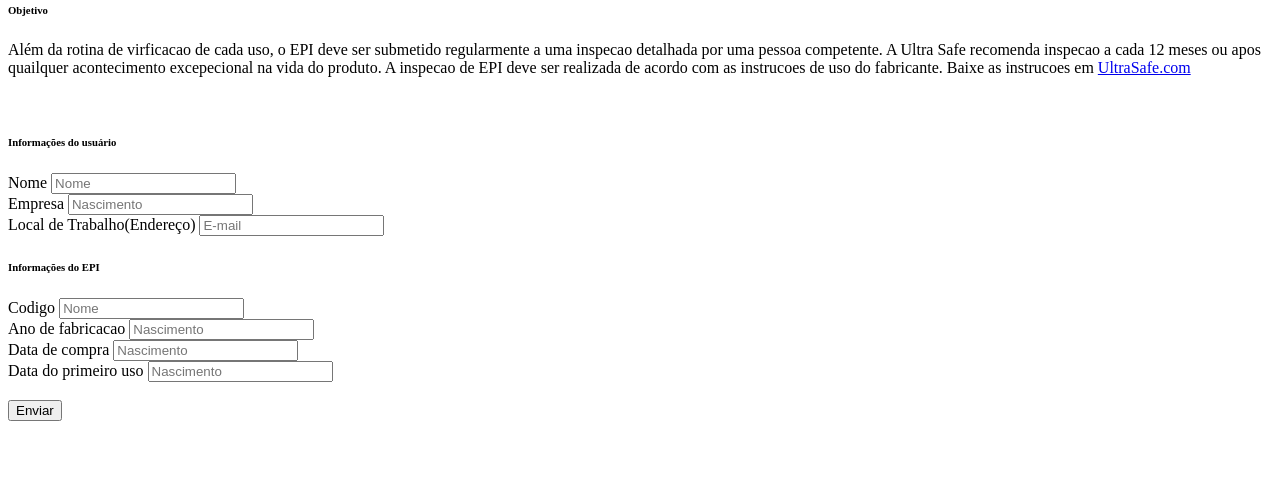
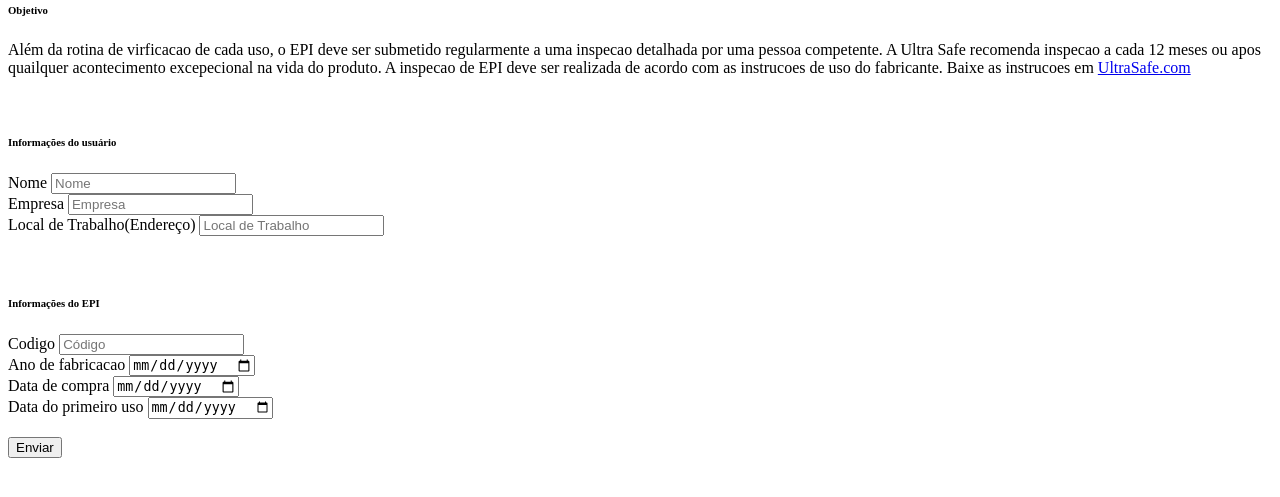
Before and after one commit to GuilhermeLouback/Ambev, a PHP site: page /form.php in a window 1280 px wide. Shown: the part 141-638 px from the top of the page. Run offline with PHP 8.4, Linux system fonts and the light colour scheme; data that the repository does not hold is empty; some libraries are stand-ins or nearby versions.

Commit message:
correcoes

```diff
--- a/src/views/form.php
+++ b/src/views/form.php
@@ -1,4 +1,11 @@
+
+<link rel="icon" href="/assets/css/favicon.ico" type="image/x-icon">
+
+<title>Ultra Safe</title>
+
 <main class="content">
+
+
 
 <h2>Formulário de inspeção</h2>
 <h2>Travaquedas</h2>
@@ -12,6 +19,8 @@ Baixe as instrucoes em <a href="https://www.ultrasafe.com.br" target="_blank">Ul
 <br>
 
 <form action="#" method="post">
+
+
 <h6>Informações do usuário</h6>
     <div class="form-row">
         <div class="form-group col-md-8">
@@ -25,75 +34,77 @@ Baixe as instrucoes em <a href="https://www.ultrasafe.com.br" target="_blank">Ul
             </div>
         </div>
         <div class="form-group col-md-4">
-            <label for="nascimento">Empresa</label>
+            <label for="empresa">Empresa</label>
             <input type="text"
-                class="form-control <?= $erros['nascimento'] ? 'is-invalid' : ''?>"
-                id="nascimento" name="nascimento"
-                placeholder="Nascimento"
-                value="<?= $_POST['nascimento'] ?>">
+                class="form-control <?= $erros['empresa'] ? 'is-invalid' : ''?>"
+                id="empresa" name="nascimento"
+                placeholder="Empresa"
+                value="<?= $_POST['empresa'] ?>">
             <div class="invalid-feedback">
-                <?= $erros['nascimento'] ?>
+                <?= $erros['empresa'] ?>
             </div>
         </div>
     </div>
     <div class="form-row">
         <div class="form-group col-md-12">
-            <label for="email">Local de Trabalho(Endereço)</label>
+            <label for="ltrabalho">Local de Trabalho(Endereço)</label>
             <input type="text"
-                class="form-control <?= $erros['email'] ? 'is-invalid' : ''?>"
-                id="email" name="email" placeholder="E-mail"
-                value="<?= $_POST['email'] ?>">
+                class="form-control <?= $erros['ltrabalho'] ? 'is-invalid' : ''?>"
+                id="ltrabalho" name="ltrabalho" placeholder="Local de Trabalho"
+                value="<?= $_POST['ltrabalho'] ?>">
             <div class="invalid-feedback">
-                <?= $erros['email'] ?>
+                <?= $erros['ltrabalho'] ?>
             </div>
         </div>
     </div>
 
 
+    <br></br>
+
 
     <h6>Informações do EPI</h6>
     <div class="form-row">
         <div class="form-group col-md-3">
-            <label for="nome">Codigo</label>
+            <label for="codigo">Codigo</label>
             <input type="text"
-                class="form-control <?= $erros['nome'] ? 'is-invalid' : ''?>"
-                id="nome" name="nome" placeholder="Nome"
-                value="<?= $_POST['nome'] ?>">
+                class="form-control <?= $erros['codigo'] ? 'is-invalid' : ''?>"
+                id="codigo" name="codigo" placeholder="Código"
+                value="<?= $_POST['codigo'] ?>">
             <div class="invalid-feedback">
-                <?= $erros['nome'] ?>
+                <?= $erros['codigo'] ?>
             </div>
         </div>
         <div class="form-group col-md-3">
-            <label for="nascimento">Ano de fabricacao</label>
-            <input type="text"
-                class="form-control <?= $erros['nascimento'] ? 'is-invalid' : ''?>"
-                id="nascimento" name="nascimento"
-                placeholder="Nascimento"
-                value="<?= $_POST['nascimento'] ?>">
+            <label for="anofabric">Ano de fabricacao</label>
+            <input type="date"
+                class="form-control <?= $erros['anofabric'] ? 'is-invalid' : ''?>"
+                id="anofabric" name="anofabric"
+                placeholder="anofabric"
+                value="<?= $_POST['anofabric'] ?>">
             <div class="invalid-feedback">
-                <?= $erros['nascimento'] ?>
+                <?= $erros['anofabric'] ?>
             </div>
         </div>
         <div class="form-group col-md-3">
-            <label for="nascimento">Data de compra</label>
-            <input type="text"
-                class="form-control <?= $erros['nascimento'] ? 'is-invalid' : ''?>"
-                id="nascimento" name="nascimento"
-                placeholder="Nascimento"
-                value="<?= $_POST['nascimento'] ?>">
+            <label for="dt_compra">Data de compra</label>
+            <input type="date"
+                class="form-control <?= $erros['dt_compra'] ? 'is-invalid' : ''?>"
+                id="dt_compra" name="dt_compra"
+                placeholder="dt_compra"
+                value="<?= $_POST['dt_compra'] ?>">
             <div class="invalid-feedback">
-                <?= $erros['nascimento'] ?>
+                <?= $erros['dt_compra'] ?>
             </div>
         </div>
         <div class="form-group col-md-3">
-            <label for="nascimento">Data do primeiro uso</label>
-            <input type="text"
-                class="form-control <?= $erros['nascimento'] ? 'is-invalid' : ''?>"
-                id="nascimento" name="nascimento"
-                placeholder="Nascimento"
-                value="<?= $_POST['nascimento'] ?>">
+            <label for="prim_uso">Data do primeiro uso</label>
+            <input type="date"
+                class="form-control <?= $erros['prim_uso'] ? 'is-invalid' : ''?>"
+                id="prim_uso" name="prim_uso"
+                placeholder="prim_uso"
+                value="<?= $_POST['prim_uso'] ?>">
             <div class="invalid-feedback">
-                <?= $erros['nascimento'] ?>
+                <?= $erros['prim_uso'] ?>
             </div>
         </div>
     </div>
--- a/src/views/login.php
+++ b/src/views/login.php
@@ -11,7 +11,7 @@
     <link rel="stylesheet" href="assets/css/bootstrap.min.css">
     <link rel="stylesheet" href="assets/css/icofont.min.css">
     <link rel="stylesheet" href="assets/css/login.css">
-    <link rel="icon" href="assets/css/favicon.png" type="image/png">
+    <link rel="icon" href="assets/css/favicon.ico" type="image/x-icon">
 
     <title>Ultra Safe</title>
 </head>
```
Also changed, not shown: public/assets/css/capacete-de-seguranca-de-construcao-de-vista-superior-e-mascara-medica.jpg (deleted), public/assets/css/favicon.ico (renamed from public/assets/css/favicon.png), public/assets/css/img.jpg (deleted).
